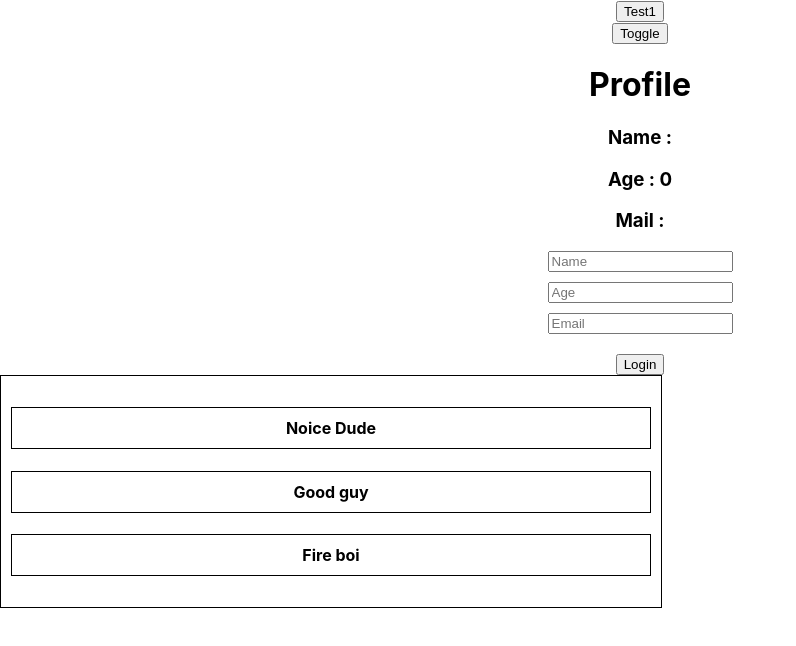
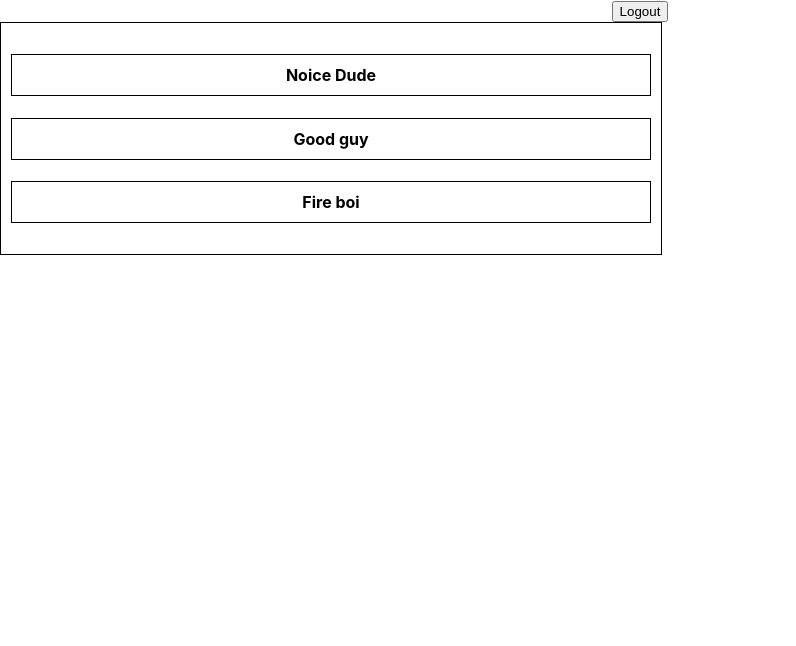
Before and after one commit to devil9614/redux_learn, a React (Create React App) app: page / in a window 1280 px wide. Both pictures are taken after a click on the button "Login". Shown: the top 646 px of the page, without its empty margins (0-796 px from the left). Built offline with nearby package versions, Linux system fonts and the light colour scheme.

Commit message:
HOC with authentication in redux

```diff
--- a/src/App.js
+++ b/src/App.js
@@ -1,6 +1,8 @@
+import { useSelector } from 'react-redux';
 import './App.css';
 import BlogPage from './components/BlogPage';
 import Login from './components/Login';
+import LoginButton from './components/LoginButton';
 import { Profile } from './components/Profile';
 import ToggleButton from './components/ToggleButton';
 const mastercommit = "making a commit in the master branch after test 1 commits"
@@ -10,19 +12,17 @@ const NewTest = () => {
     <button>Test1</button>
   )
 }
-const commit2 = "ne w commit"
-const test2 = "3r d branch"
-const commit3 = "new commit"
-const test45 = "new commit in test1"
 
 function App() {
+  const isAuth = useSelector((state) => state.auth.value)
   return (
     <div className="App">
-      <NewTest/>
+      {/* <NewTest/>
       <ToggleButton/>
-      <Profile/>
-      <Login/>
-      <BlogPage/>
+      <Profile/> */}
+      {/* <Login/> */}
+      <LoginButton/>
+      {isAuth && <BlogPage />}
     </div>
   );
 }
--- a/src/components/BlogPage.jsx
+++ b/src/components/BlogPage.jsx
@@ -17,11 +17,21 @@ const Data = [
 ];
 
 const BlogPage = () => {
-  return (<div style = {{border:"solid",borderWidth:1,borderColor:"black",padding:10,width:"50vw"}}>
+  return (
+    <div
+      style={{
+        border: "solid",
+        borderWidth: 1,
+        borderColor: "black",
+        padding: 10,
+        width: "50vw",
+      }}
+    >
       {Data.map((comment) => (
-          <Comment comment = {comment?.text}/>
+        <Comment key={comment.id} comment={comment?.text} />
       ))}
-  </div>);
+    </div>
+  );
 };
 
 export default BlogPage;
--- /dev/null
+++ b/src/components/LoginButton.jsx
@@ -0,0 +1,19 @@
+import React from 'react'
+import { useDispatch, useSelector } from 'react-redux'
+import { authToggle } from '../feature/auth'
+
+const LoginButton = () => {
+    const isAuth = useSelector((state) => state.auth.value)
+    const dispatch = useDispatch()
+    const handleClick = () => {
+        dispatch(authToggle())
+    }
+
+  return (
+    <div>
+        <button onClick = {handleClick}>{isAuth?"Logout":"Login"}</button>
+        </div>
+  )
+}
+
+export default LoginButton
--- /dev/null
+++ b/src/feature/auth.jsx
@@ -0,0 +1,16 @@
+import { createSlice } from "@reduxjs/toolkit"
+
+const InitialState = false
+const AuthSlice = createSlice({
+    name:"auth",
+    initialState:{value:InitialState},
+    reducers:{
+        authToggle:(state,action) => {
+            state.value = state.value?false:true
+        }
+    }
+})
+
+export default AuthSlice.reducer
+
+export const {authToggle} = AuthSlice.actions
--- a/src/index.js
+++ b/src/index.js
@@ -7,10 +7,12 @@ import { configureStore } from '@reduxjs/toolkit';
 import { Provider } from 'react-redux';
 import userReducer from './feature/user';
 import toggleReducer from './feature/toogle'
+import authReducer from './feature/auth'
 const store = configureStore({
   reducer:{
     user:userReducer,
-    toggle:toggleReducer
+    toggle:toggleReducer,
+    auth:authReducer
   }
 })
 const root = ReactDOM.createRoot(document.getElementById('root'));
```
